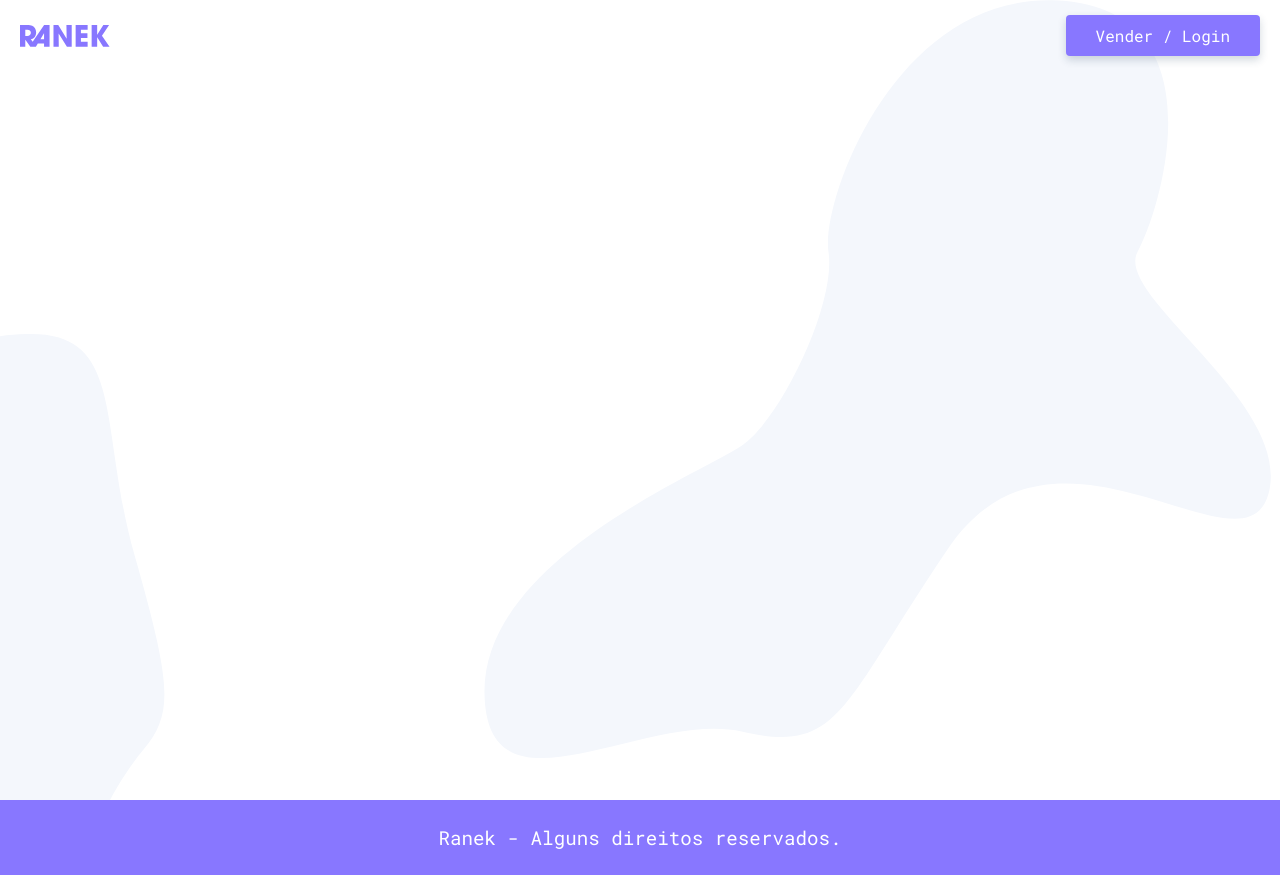
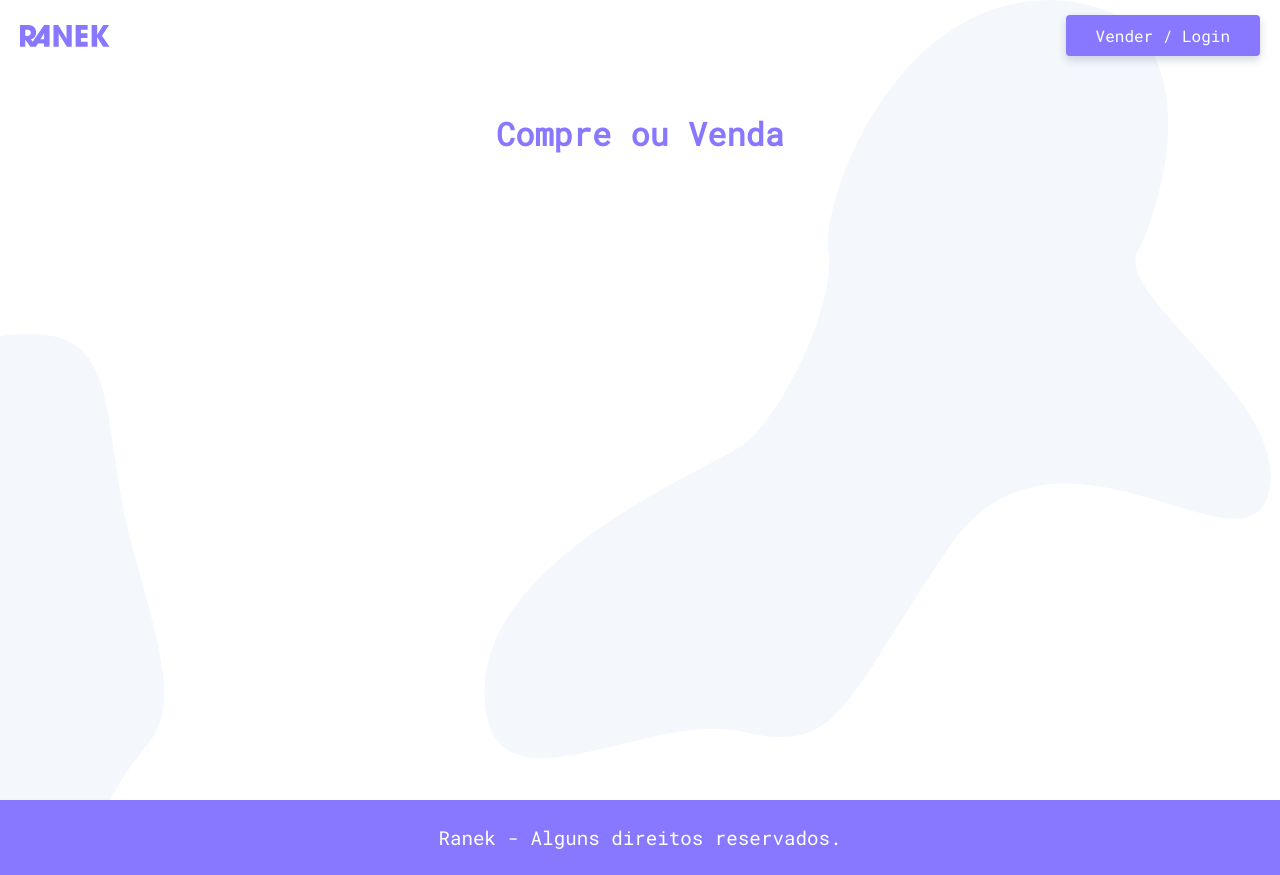
Before and after one commit to rafaelsdiasdev/Ranek, a Vue app: page / in a window 1280 px wide. Built offline with nearby package versions, Linux system fonts and the light colour scheme.

Commit message:
Criação dos componentes ProdutosBuscar e ProdutosLista

```diff
--- /dev/null
+++ b/src/components/ProdutosBuscar.vue
@@ -0,0 +1,10 @@
+<template>
+  <div></div>
+</template>
+
+<script>
+export default {};
+</script>
+
+<style>
+</style>
--- /dev/null
+++ b/src/components/ProdutosLista.vue
@@ -0,0 +1,10 @@
+<template>
+  <div></div>
+</template>
+
+<script>
+export default {};
+</script>
+
+<style>
+</style>
--- a/src/components/TheFooter.vue
+++ b/src/components/TheFooter.vue
@@ -10,7 +10,7 @@
 };
 </script>
 
-<style>
+<style scoped>
 footer {
   background: #87f;
   padding: 25px 0;
--- a/src/views/Home.vue
+++ b/src/views/Home.vue
@@ -1,9 +1,31 @@
 <template>
-  <div></div>
+  <div>
+    <section>
+      <h1>Compre ou Venda</h1>
+      <ProdutosBuscar />
+      <ProdutosLista />
+    </section>
+  </div>
 </template>
 
 <script>
+import ProdutosBuscar from "../components/ProdutosBuscar";
+import ProdutosLista from "../components/ProdutosLista";
+
 export default {
-  name: "Home"
+  name: "Home",
+  components: {
+    ProdutosBuscar,
+    ProdutosLista
+  }
 };
 </script>
+
+<style scoped>
+h1 {
+  color: #87f;
+  margin-top: 40px;
+  text-align: center;
+  font-size: 2rem;
+}
+</style>
```
